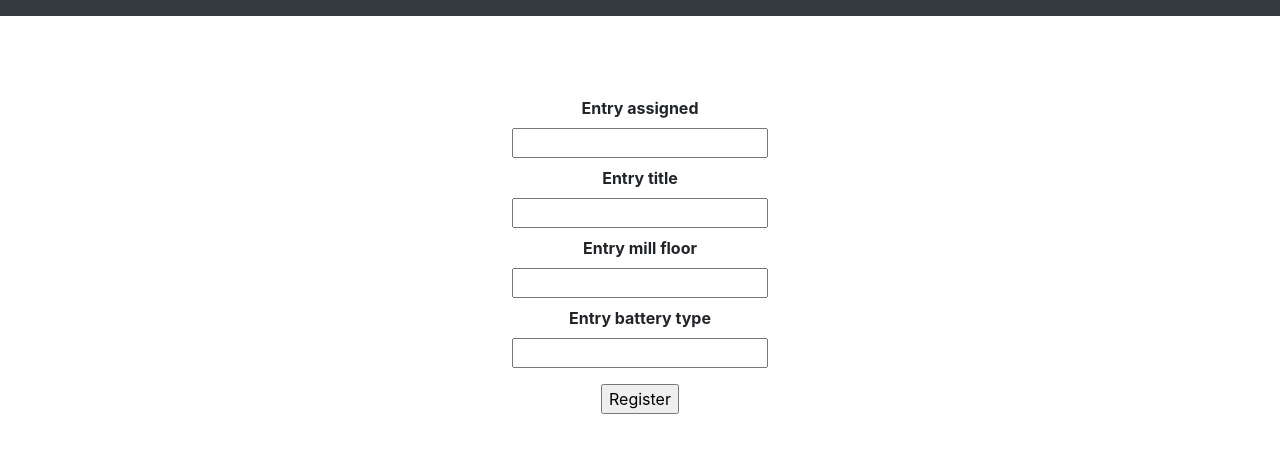
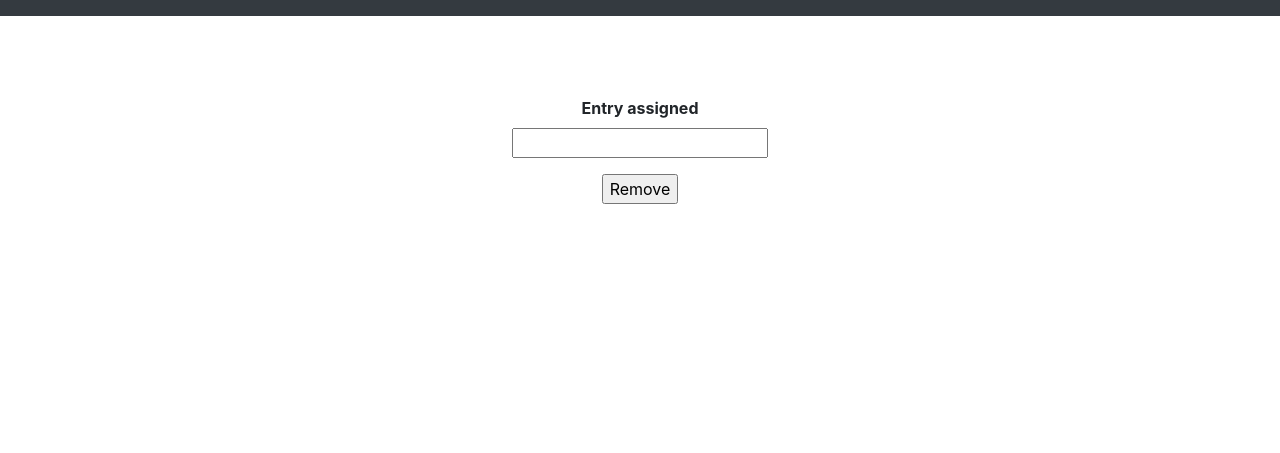
Before and after one commit to TotalJTM/Castle-Valley-Mill-Sensor-Network, a Python web app: template templates/deviceform2.html in a window 1280 px wide. Shown: the top 453 px of the page. Run offline with Jinja, Linux system fonts and the light colour scheme; the template is opened without the code that fills it, so the values that code supplies are empty, except form fields; tables that the repository leaves empty hold one stand-in row (values such as "Sample post"); form fields are guessed from the names that the template uses; some libraries are stand-ins or nearby versions.

Commit message:
More changes

```diff
--- a/forms.py
+++ b/forms.py
@@ -23,9 +23,6 @@ class DeviceForm(FlaskForm):
 
 class DeviceForm2(FlaskForm):
 	entry_assigned_id = StringField('Device ID', validators=[DataRequired()])
-	entry_title = StringField('Device Name')
-	entry_mill_floor = IntegerField('Floor Code')
-	entry_battery_type = IntegerField('Battery Type Code', validators=[DataRequired()])
 
 	def validate_entry_assigned_id(self, entry_assigned_id):							#custom validators must be the same name as assigned above
 		val = Device.query.filter_by(assigned_id=entry_assigned_id.data).first()		#check for first entry with entered id (only unique field in model)
--- a/routes.py
+++ b/routes.py
@@ -57,7 +57,7 @@ def form_new(config_option):
         form = DeviceForm(request.form)
         if(request.method == 'POST' and form.validate_on_submit()):
             new_device = Device.create(assigned_id=form.entry_assigned_id.data,title=form.entry_title.data,mill_floor=form.entry_mill_floor.data,battery_type=form.entry_battery_type.data)
-            return redirect(url_for('view_devices'))
+            return redirect(url_for('view/devices'))
         return render_template('deviceform.html', form=form)
 
     if(config_option == 'sensor'):
@@ -65,7 +65,7 @@ def form_new(config_option):
         if(request.method == 'POST' and form.validate_on_submit()):
             element = Device.query.filter_by(assigned_id=form.entry_device_id).first()
             Device.new_sensor(assigned_id=form.entry_assigned_id.data,title=form.entry_title.data,sensor_type=form.entry_sensor_type.data)
-            return redirect(url_for('view_sensors'))
+            return redirect(url_for('view/sensors'))
         return render_template('sensorform.html', form=form)
 
 @app.route("/config/remove/<config_option>", methods=['GET'])
@@ -74,6 +74,7 @@ def form_remove(config_option):
         form = DeviceForm2(request.form)
         if(request.method == 'GET' and form.validate_on_submit()):
             remove_device = Device.remove(assigned_id=form.entry_assigned_id.data,title=form.entry_title.data,mill_floor=form.entry_mill_floor.data,battery_type=form.entry_battery_type.data)
+            return redirect(url_for('view/devices'))
         return render_template('deviceform2.html', form=form)
 
 
--- a/templates/deviceform2.html
+++ b/templates/deviceform2.html
@@ -5,10 +5,7 @@
   {{ form.hidden_tag() }}
   <dl>
     {{ render_field(form.entry_assigned_id) }}
-    {{ render_field(form.entry_title) }}
-    {{ render_field(form.entry_mill_floor) }}
-    {{ render_field(form.entry_battery_type) }}
   </dl>
-  <p><input type=submit value=Register>
+  <p><input type=submit value=Remove>
 </form>
 {% endblock content %}
```
Also changed, not shown: database/network.db.
